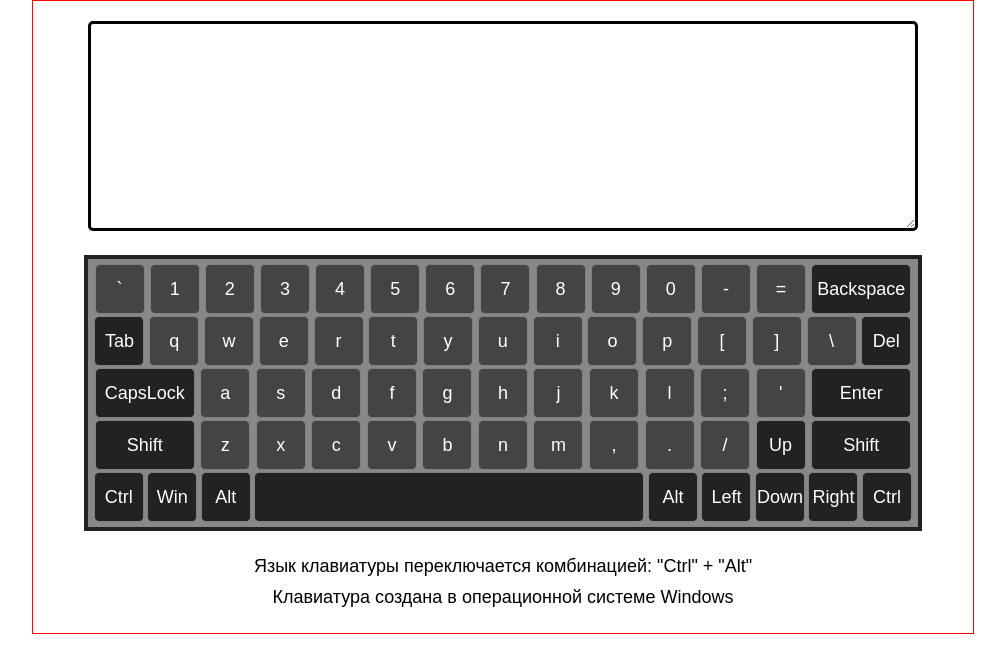
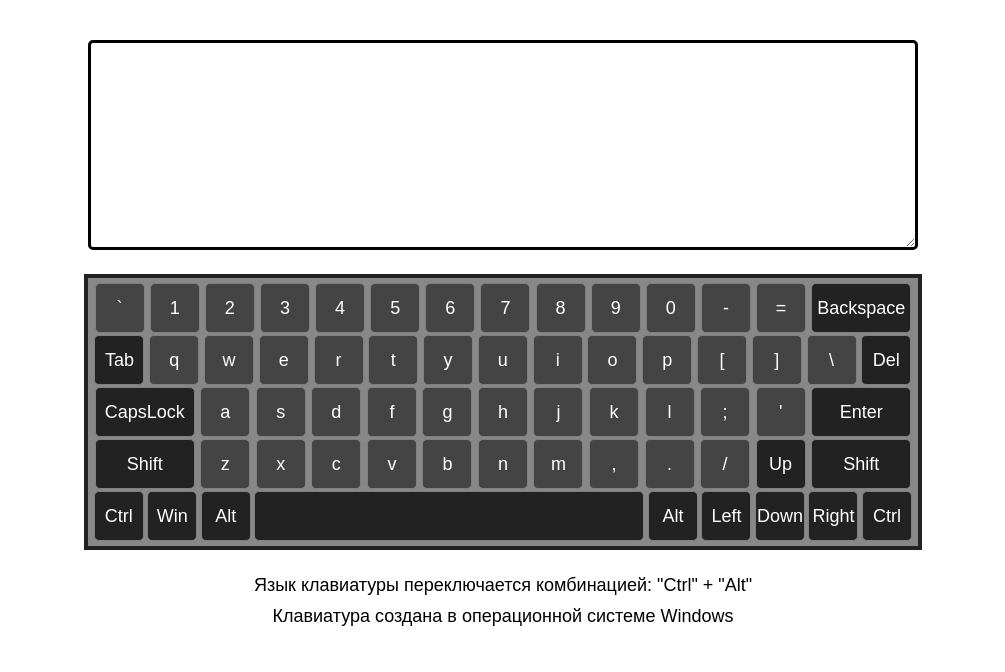
Before and after one commit to OnlyR10/virtual-keyboard, a website built with webpack: page src/index.html in a window 1280 px wide. Shown: the whole page, without its empty margins (137-1142 px from the left). Built offline with nearby package versions, Linux system fonts and the light colour scheme.

Commit message:
fix: change basic page style

```diff
--- a/src/assets/styles/style.css
+++ b/src/assets/styles/style.css
@@ -2,9 +2,9 @@
 
 .wrapper {
     width: 900px;
+    min-height: 100%;
     margin: 0 auto;
-    border: 1px solid red;
-    padding: 20px;
+    padding: 40px;
     text-align: center;
     user-select: none;
 }
```
